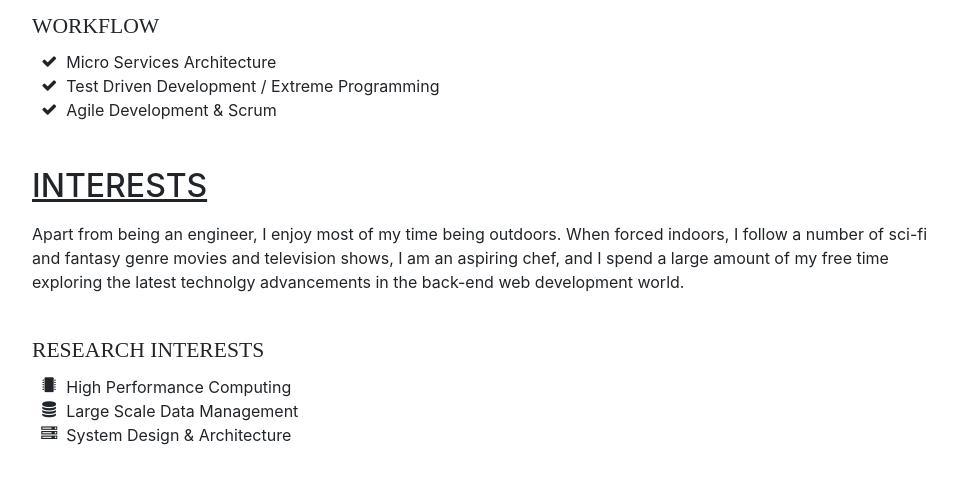
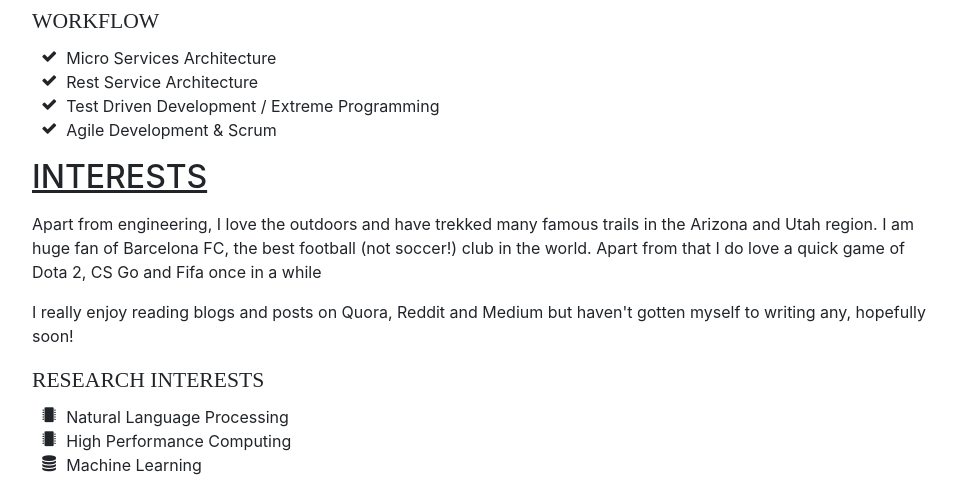
Before and after one commit to dmallya93/dkasargo.github.com, a website with bundled scripts: page index.html in a window 1280 px wide. Shown: the part 2350-2827 px from the top of the page, without its empty margins (288-1262 px from the left). Before the commit the page ends 2797 px from the top, so only its background shows below. Built offline with nearby package versions, Linux system fonts and the light colour scheme; a web font is replaced by a local one.

Commit message:
Change in summary

```diff
--- a/index.html
+++ b/index.html
@@ -270,7 +270,10 @@
               <i class="fa-li fa fa-check"></i>
               Micro Services Architecture</li>
             <li>
-              <i class="fa-li fa fa-check"></i>
+			  <i class="fa-li fa fa-check"></i>
+              Rest Service Architecture</li>
+            <li>
+			  <i class="fa-li fa fa-check"></i>
               Test Driven Development / Extreme Programming</li>
              <li>
               <i class="fa-li fa fa-check"></i>
@@ -282,20 +285,21 @@
       <section class="resume-section p-3 p-lg-5 d-flex flex-column" id="interests" style="min-height:40vh">
         <div class="my-auto">
           <h2 class="mb-3"><u>Interests</u></h2>
-          <p>Apart from being an engineer, I enjoy most of my time being outdoors. When forced indoors, I follow a number of sci-fi and fantasy genre movies and television shows, I am an aspiring chef, and I spend a large amount of my free time exploring the latest technolgy advancements in the back-end web development world.</p>
+          <p>Apart from engineering, I love the outdoors and have trekked many famous trails in the Arizona and Utah region. I am huge fan of Barcelona FC, the best football (not soccer!) club in the world. Apart from that I do love a quick game of Dota 2, CS Go and Fifa once in a while</p>
+		  <p>I really enjoy reading blogs and posts on Quora, Reddit and Medium but haven't gotten myself to writing any, hopefully soon!
         </div>
 
         <div class="subheading mb-2">Research Interests</div>
           <ul class="fa-ul mb-0">
             <li>
               <i class="fa-li fa fa-microchip"></i>
+              Natural Language Processing</li>
+            <li>
+              <i class="fa-li fa fa-microchip"></i>
               High Performance Computing</li>
             <li>
               <i class="fa-li fa fa-database"></i>
-              Large Scale Data Management</li>
-            <li>
-              <i class="fa-li fa fa-server"></i>
-              System Design &amp; Architecture</li>
+              Machine Learning</li>
           </ul>
         </div>
       </section>
```
